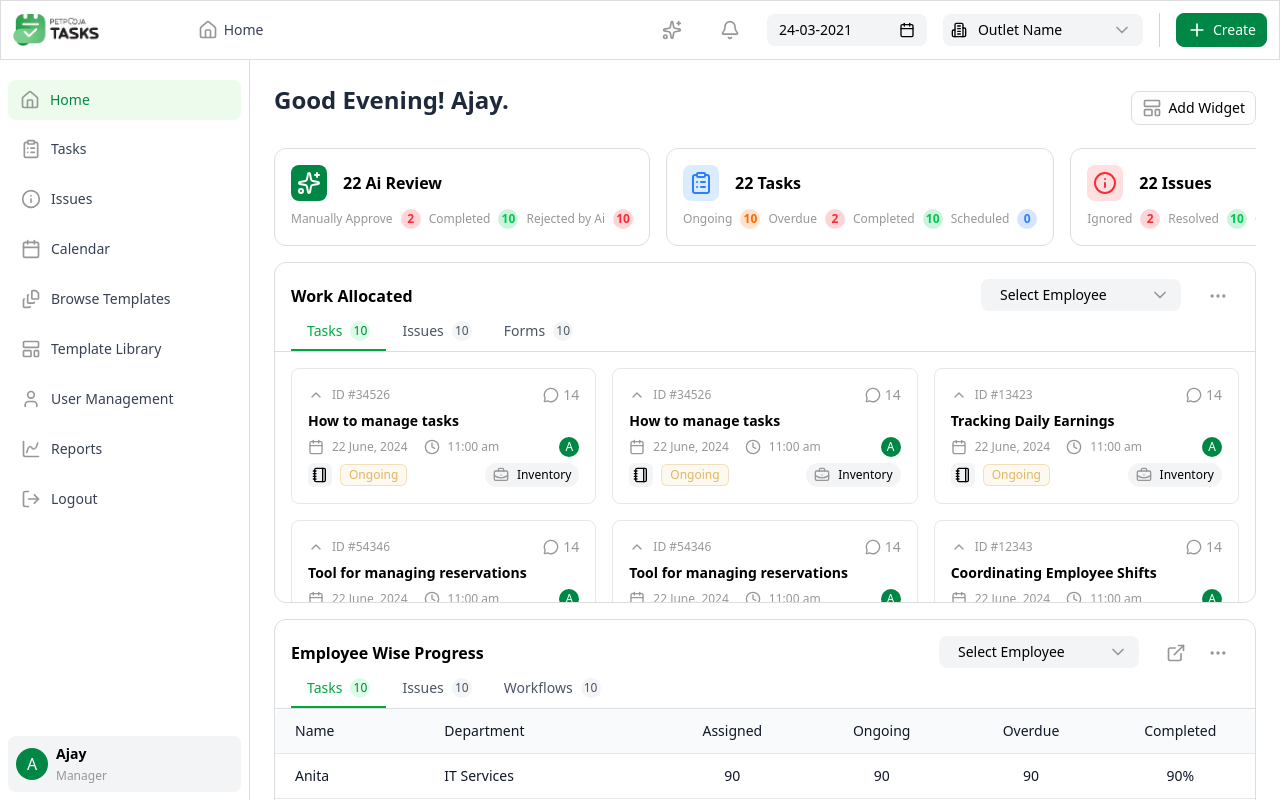
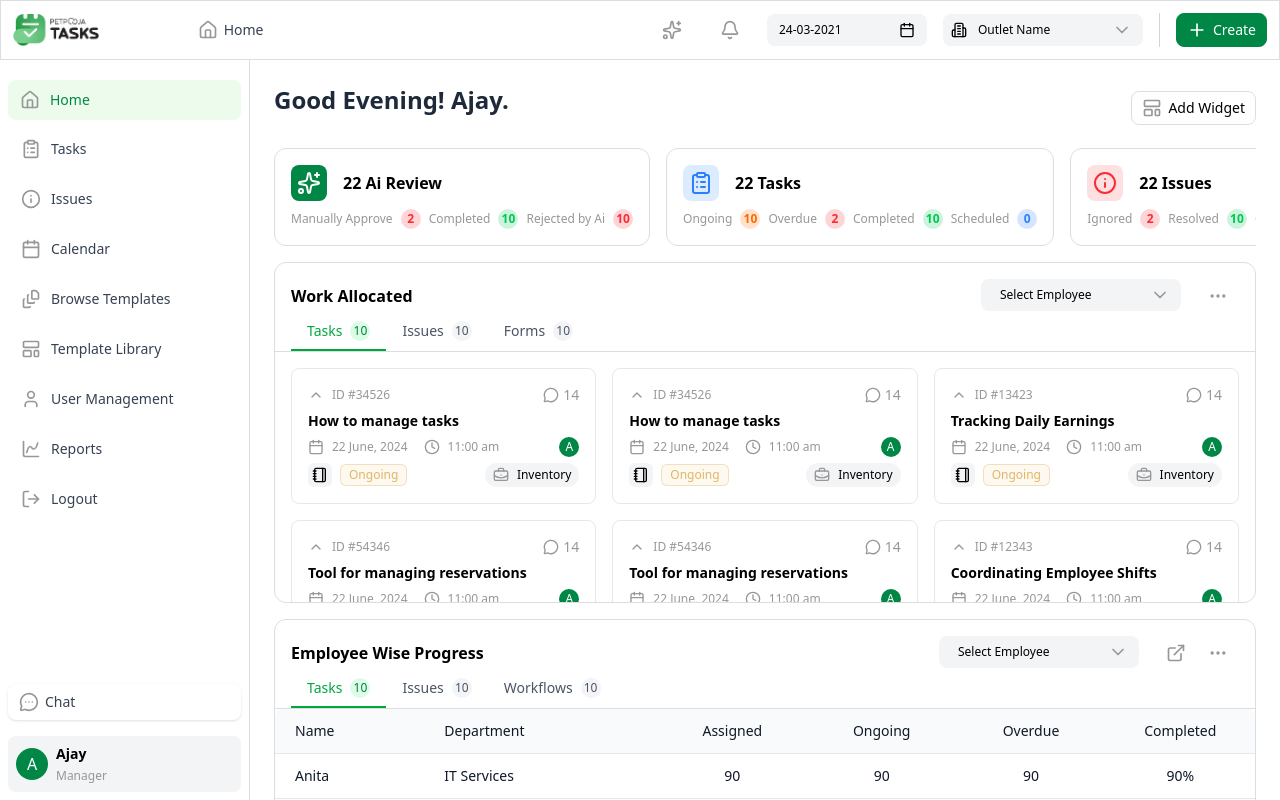
Before and after one commit to kumawat30rahul/petpooja, a React (Vite) app: page / in a window 1280 px wide. Built offline with nearby package versions, Linux system fonts and the light colour scheme.

Commit message:
fix: css changes in bar chart

```diff
--- a/src/components/charts/barChart/index.jsx
+++ b/src/components/charts/barChart/index.jsx
@@ -76,9 +76,18 @@ const BarChart = () => {
           display: false,
         },
         ticks: {
+          display: false, // Hide individual tick labels
+        },
+        title: {
+          display: true,
+          text: "Departments",
           color: "#9CA3AF",
           font: {
             size: 12,
+            weight: "normal",
+          },
+          padding: {
+            top: 10,
           },
         },
       },
--- a/src/components/navbars/sidebar/index.jsx
+++ b/src/components/navbars/sidebar/index.jsx
@@ -9,6 +9,8 @@ import {
   InfoIcon,
   LayoutTemplate,
   LogOut,
+  MessageCircle,
+  MessageCircleMore,
   User,
 } from "lucide-react";
 import CustomButton from "../../uiComponents/button";
@@ -133,6 +135,15 @@ const SideNavbar = ({ sideNavOpen, setSideNavOpen }) => {
         ))}
       </div>
 
+      <CustomButton
+        leftIcon={<MessageCircleMore />}
+        variant="ghost"
+        className="w-full mb-2 shadow-sm h-10"
+        justify="start"
+      >
+        Chat
+      </CustomButton>
+
       <div
         className={`flex items-center rounded-lg w-full cursor-pointer transition-all duration-300 ease-in-out ${
           sideNavOpen ? "bg-secondary-2 p-2 gap-2" : "pb-2 justify-center gap-0"
--- a/src/components/pages/home/components/employeeData/index.jsx
+++ b/src/components/pages/home/components/employeeData/index.jsx
@@ -23,6 +23,21 @@ const EmployeeData = () => {
       label: "Forms",
       value: "forms",
       count: 10,
+    },
+  ];
+
+  const barChartTabs = [
+    {
+      label: "Tasks",
+      value: "tasks",
+    },
+    {
+      label: "Issues",
+      value: "issues",
+    },
+    {
+      label: "Forms",
+      value: "forms",
     },
   ];
 
@@ -397,7 +412,11 @@ const EmployeeData = () => {
             ))}
           </div>
         </ChartWrapper>
-        <ChartWrapper label={"Workflows"} childrenHeight="300px">
+        <ChartWrapper
+          label={"Department wise allocation"}
+          childrenHeight="300px"
+          tabs={barChartTabs}
+        >
           <div className="p-4 h-full w-full">
             <BarChart />
           </div>
--- a/src/components/uiComponents/inputs/date/index.jsx
+++ b/src/components/uiComponents/inputs/date/index.jsx
@@ -5,7 +5,7 @@ import CommonTypography from "../../typography";
 const CustomDateInput = () => {
   return (
     <div className="flex items-center justify-between w-40 h-8  py-1 px-3 rounded-lg bg-secondary">
-      <CommonTypography size="sm">24-03-2021</CommonTypography>
+      <CommonTypography size="xs">24-03-2021</CommonTypography>
       <Iconwrapper>
         <Calendar />
       </Iconwrapper>
--- a/src/components/uiComponents/inputs/select/index.jsx
+++ b/src/components/uiComponents/inputs/select/index.jsx
@@ -15,7 +15,7 @@ const CustomSelect = ({ leftIcon, label, className }) => {
         rightIcon={<ChevronDown />}
         className="w-full"
       >
-        <CommonTypography size="sm" weight="normal">
+        <CommonTypography size="xs" weight="normal">
           {label}
         </CommonTypography>
       </CustomButton>
```
